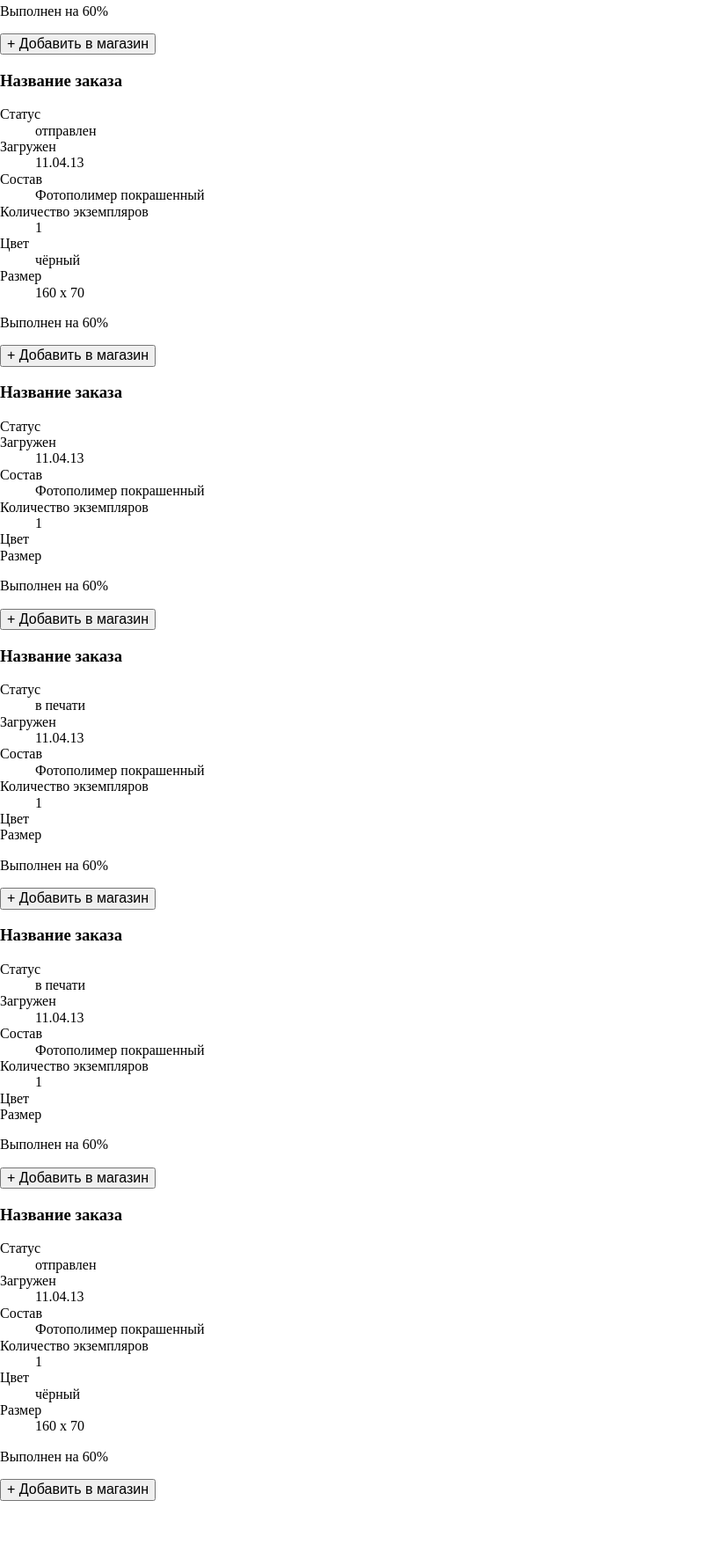
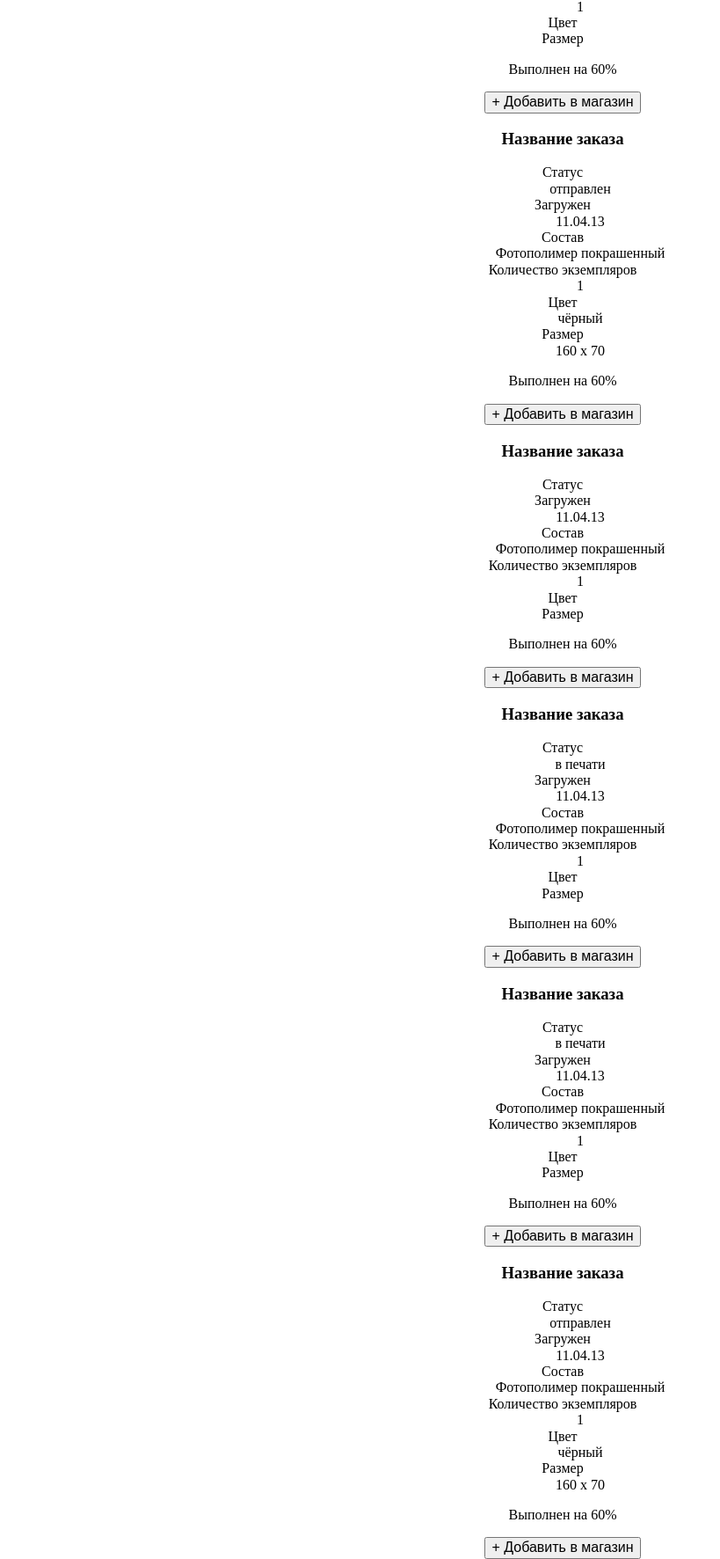
Before and after one commit to mosk/robots, a website: page index.html in a window 1280 px wide. Shown: the part 389-2161 px from the top of the page at 88% size, without its empty margins (0-819 px from the left). Before the commit the page ends 2095 px from the top, so only its background shows below. Drawn offline with Linux system fonts and the light colour scheme.

Commit message:
разметка

```diff
--- a/index.html
+++ b/index.html
@@ -18,119 +18,119 @@
   </header>
   <main>
     <section class="catalog">
-      <h2 class="catalog__title"></h2>
-      <article class="catalog__item">
-        <h3 class="title">Название заказа</h3>
-        <dl class="description">
-          <dt class="text">Статус</dt>
-          <dd class="text">в печати</dd>
-          <dt class="text">Загружен</dt>
-          <dd class="text">11.04.13</dd>
-          <dt class="text">Состав</dt>
-          <dd class="text">Фотополимер покрашенный</dd>
-          <dt class="text">Количество экземпляров</dt>
-          <dd class="text">1</dd>
-          <dt class="text">Цвет</dt>
-          <dd class="text"></dd>
-          <dt class="text">Размер</dt>
-          <dd class="text"></dd>
+      <h2 class="catalog__title hidden">Мои заказы</h2>
+      <article class="catalog__item order">
+        <h3 class="order__title">Название заказа</h3>
+        <dl class="order__description">
+          <dt class="order__text">Статус</dt>
+          <dd class="order__text">в печати</dd>
+          <dt class="order__text">Загружен</dt>
+          <dd class="order__text">11.04.13</dd>
+          <dt class="order__text">Состав</dt>
+          <dd class="order__text">Фотополимер покрашенный</dd>
+          <dt class="order__text">Количество экземпляров</dt>
+          <dd class="order__text">1</dd>
+          <dt class="order__text">Цвет</dt>
+          <dd class="order__text"></dd>
+          <dt class="order__text">Размер</dt>
+          <dd class="order__text"></dd>
         </dl>
-        <p class="text text--progress">Выполнен на <span class="progress">60%</span></p>
+        <p class="order__text order__text--progress">Выполнен на <span class="progress">60%</span></p>
         <button class="button">+ Добавить в магазин</button>
       </article>
-      <article class="catalog__item">
-        <h3 class="title">Название заказа</h3>
-        <dl class="description">
-          <dt class="text">Статус</dt>
-          <dd class="text">отправлен</dd>
-          <dt class="text">Загружен</dt>
-          <dd class="text">11.04.13</dd>
-          <dt class="text">Состав</dt>
-          <dd class="text">Фотополимер покрашенный</dd>
-          <dt class="text">Количество экземпляров</dt>
-          <dd class="text">1</dd>
-          <dt class="text">Цвет</dt>
-          <dd class="text">чёрный</dd>
-          <dt class="text">Размер</dt>
-          <dd class="text">160 x 70</dd>
+      <article class="catalog__item order">
+        <h3 class="order__title">Название заказа</h3>
+        <dl class="order__description">
+          <dt class="order__text">Статус</dt>
+          <dd class="order__text">отправлен</dd>
+          <dt class="order__text">Загружен</dt>
+          <dd class="order__text">11.04.13</dd>
+          <dt class="order__text">Состав</dt>
+          <dd class="order__text">Фотополимер покрашенный</dd>
+          <dt class="order__text">Количество экземпляров</dt>
+          <dd class="order__text">1</dd>
+          <dt class="order__text">Цвет</dt>
+          <dd class="order__text">чёрный</dd>
+          <dt class="order__text">Размер</dt>
+          <dd class="order__text">160 x 70</dd>
         </dl>
-        <p class="text text--progress">Выполнен на <span class="progress">60%</span></p>
+        <p class="order__text order__text--progress">Выполнен на <span class="progress">60%</span></p>
         <button class="button">+ Добавить в магазин</button>
       </article>
-      <article class="catalog__item favorite">
-        <h3 class="title">Название заказа</h3>
-        <dl class="description">
-          <dt class="text">Статус</dt>
-          <dd class="text"></dd>
-          <dt class="text">Загружен</dt>
-          <dd class="text">11.04.13</dd>
-          <dt class="text">Состав</dt>
-          <dd class="text">Фотополимер покрашенный</dd>
-          <dt class="text">Количество экземпляров</dt>
-          <dd class="text">1</dd>
-          <dt class="text">Цвет</dt>
-          <dd class="text"></dd>
-          <dt class="text">Размер</dt>
-          <dd class="text"></dd>
+      <article class="catalog__item order favorite">
+        <h3 class="order__title">Название заказа</h3>
+        <dl class="order__description">
+          <dt class="order__text">Статус</dt>
+          <dd class="order__text"></dd>
+          <dt class="order__text">Загружен</dt>
+          <dd class="order__text">11.04.13</dd>
+          <dt class="order__text">Состав</dt>
+          <dd class="order__text">Фотополимер покрашенный</dd>
+          <dt class="order__text">Количество экземпляров</dt>
+          <dd class="order__text">1</dd>
+          <dt class="order__text">Цвет</dt>
+          <dd class="order__text"></dd>
+          <dt class="order__text">Размер</dt>
+          <dd class="order__text"></dd>
         </dl>
-        <p class="text text--progress">Выполнен на <span class="progress">60%</span></p>
+        <p class="order__text order__text--progress">Выполнен на <span class="progress">60%</span></p>
         <button class="button">+ Добавить в магазин</button>
       </article>
-      <article class="catalog__item">
-        <h3 class="title">Название заказа</h3>
-        <dl class="description">
-          <dt class="text">Статус</dt>
-          <dd class="text">в печати</dd>
-          <dt class="text">Загружен</dt>
-          <dd class="text">11.04.13</dd>
-          <dt class="text">Состав</dt>
-          <dd class="text">Фотополимер покрашенный</dd>
-          <dt class="text">Количество экземпляров</dt>
-          <dd class="text">1</dd>
-          <dt class="text">Цвет</dt>
-          <dd class="text"></dd>
-          <dt class="text">Размер</dt>
-          <dd class="text"></dd>
+      <article class="catalog__item order">
+        <h3 class="order__title">Название заказа</h3>
+        <dl class="order__description">
+          <dt class="order__text">Статус</dt>
+          <dd class="order__text">в печати</dd>
+          <dt class="order__text">Загружен</dt>
+          <dd class="order__text">11.04.13</dd>
+          <dt class="order__text">Состав</dt>
+          <dd class="order__text">Фотополимер покрашенный</dd>
+          <dt class="order__text">Количество экземпляров</dt>
+          <dd class="order__text">1</dd>
+          <dt class="order__text">Цвет</dt>
+          <dd class="order__text"></dd>
+          <dt class="order__text">Размер</dt>
+          <dd class="order__text"></dd>
         </dl>
-        <p class="text text--progress">Выполнен на <span class="progress">60%</span></p>
+        <p class="order__text order__text--progress">Выполнен на <span class="progress">60%</span></p>
         <button class="button">+ Добавить в магазин</button>
       </article>
-      <article class="catalog__item">
-        <h3 class="title">Название заказа</h3>
-        <dl class="description">
-          <dt class="text">Статус</dt>
-          <dd class="text">в печати</dd>
-          <dt class="text">Загружен</dt>
-          <dd class="text">11.04.13</dd>
-          <dt class="text">Состав</dt>
-          <dd class="text">Фотополимер покрашенный</dd>
-          <dt class="text">Количество экземпляров</dt>
-          <dd class="text">1</dd>
-          <dt class="text">Цвет</dt>
-          <dd class="text"></dd>
-          <dt class="text">Размер</dt>
-          <dd class="text"></dd>
+      <article class="catalog__item order">
+        <h3 class="order__title">Название заказа</h3>
+        <dl class="order__description">
+          <dt class="order__text">Статус</dt>
+          <dd class="order__text">в печати</dd>
+          <dt class="order__text">Загружен</dt>
+          <dd class="order__text">11.04.13</dd>
+          <dt class="order__text">Состав</dt>
+          <dd class="order__text">Фотополимер покрашенный</dd>
+          <dt class="order__text">Количество экземпляров</dt>
+          <dd class="order__text">1</dd>
+          <dt class="order__text">Цвет</dt>
+          <dd class="order__text"></dd>
+          <dt class="order__text">Размер</dt>
+          <dd class="order__text"></dd>
         </dl>
-        <p class="text text--progress">Выполнен на <span class="progress">60%</span></p>
+        <p class="order__text order__text--progress">Выполнен на <span class="progress">60%</span></p>
         <button class="button">+ Добавить в магазин</button>
       </article>
-      <article class="catalog__item">
-        <h3 class="title">Название заказа</h3>
-        <dl class="description">
-          <dt class="text">Статус</dt>
-          <dd class="text">отправлен</dd>
-          <dt class="text">Загружен</dt>
-          <dd class="text">11.04.13</dd>
-          <dt class="text">Состав</dt>
-          <dd class="text">Фотополимер покрашенный</dd>
-          <dt class="text">Количество экземпляров</dt>
-          <dd class="text">1</dd>
-          <dt class="text">Цвет</dt>
-          <dd class="text">чёрный</dd>
-          <dt class="text">Размер</dt>
-          <dd class="text">160 x 70</dd>
+      <article class="catalog__item order">
+        <h3 class="order__title">Название заказа</h3>
+        <dl class="order__description">
+          <dt class="order__text">Статус</dt>
+          <dd class="order__text">отправлен</dd>
+          <dt class="order__text">Загружен</dt>
+          <dd class="order__text">11.04.13</dd>
+          <dt class="order__text">Состав</dt>
+          <dd class="order__text">Фотополимер покрашенный</dd>
+          <dt class="order__text">Количество экземпляров</dt>
+          <dd class="order__text">1</dd>
+          <dt class="order__text">Цвет</dt>
+          <dd class="order__text">чёрный</dd>
+          <dt class="order__text">Размер</dt>
+          <dd class="order__text">160 x 70</dd>
         </dl>
-        <p class="text text--progress">Выполнен на <span class="progress">60%</span></p>
+        <p class="order__text order__text--progress">Выполнен на <span class="progress">60%</span></p>
         <button class="button">+ Добавить в магазин</button>
       </article>
     </section>
--- /dev/null
+++ b/less/blocks/catalog.less
@@ -0,0 +1,28 @@
+@media @mobile {
+  .catalog {
+    display: -webkit-flex;
+    display: -moz-flex;
+    display: -ms-flex;
+    display: -o-flex;
+    display: flex;
+    -webkit-flex-wrap: wrap;
+    -moz-flex-wrap: wrap;
+    -ms-flex-wrap: wrap;
+    -o-flex-wrap: wrap;
+    flex-wrap: wrap;
+    &__title {
+      width: 100%;
+      text-align: center;
+    }
+    &__item {
+      width: 100%;
+      text-align: center;
+    }
+  }
+}
+
+@media @tablet {
+}
+
+@media @desktop {
+}
--- /dev/null
+++ b/less/blocks/order.less
@@ -0,0 +1,15 @@
+@media @mobile {
+  .order {
+    background-color: #ffffff;
+  }
+}
+
+@media @tablet {
+  .order {
+  }
+}
+
+@media @desktop {
+  .order {
+  }
+}
--- /dev/null
+++ b/less/global.less
@@ -0,0 +1,9 @@
+html {
+  box-sizing: border-box;
+}
+
+*,
+*:before,
+*:after {
+  box-sizing: inherit;
+}
--- a/less/style.less
+++ b/less/style.less
@@ -1,4 +1,5 @@
 @import "normalize.less";
+@import "global.less";
 @import "variables.less";
-@import "global.less";
-@import "blocks/*.less";
+@import "blocks/order.less";
+@import "blocks/catalog.less";
--- a/less/variables.less
+++ b/less/variables.less
@@ -0,0 +1,3 @@
+@mobile: ~"(min-width: 320px)";
+@tablet: ~"(min-width: 768px)";
+@desktop: ~"(min-width: 1024px)";
```
Also changed, not shown: css/style.css, img/page__bg.png (added).
